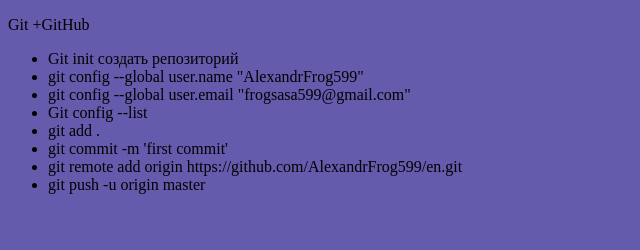
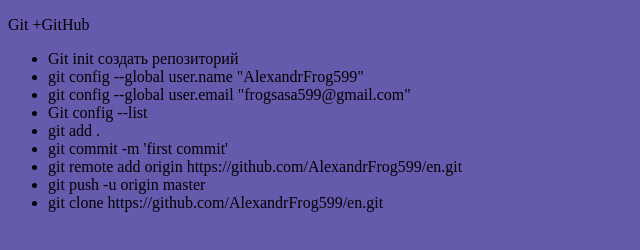
Before and after one commit to AlexandrFrog599/en, a plain HTML site: page index.html in a window 1280 px wide. Shown: the whole page, without its empty margins (0-640 px from the left). Drawn offline with Linux system fonts and the light colour scheme.

Commit message:
3 commit

```diff
--- a/index.html
+++ b/index.html
@@ -23,6 +23,8 @@
         </li>
         <li>git push -u origin master
         </li>
+
+        <li>git clone https://github.com/AlexandrFrog599/en.git</li>
     </ul>
 </body>
 </html>
```
